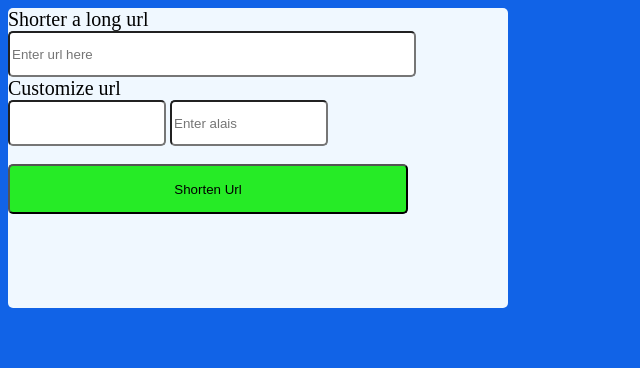
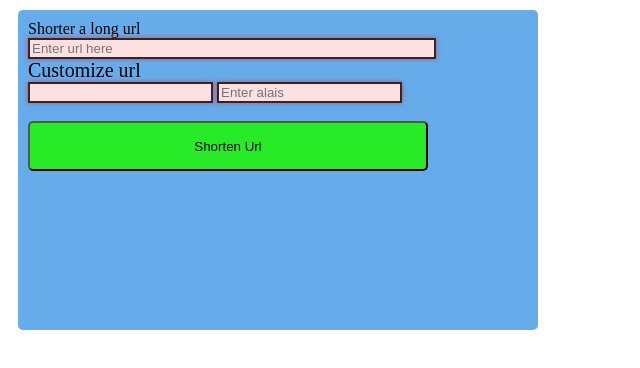
Before and after one commit to umerfarooqmaker/forms, a plain HTML site: page index.html in a window 1280 px wide. Shown: the whole page, without its empty margins (0-640 px from the left). Drawn offline with Linux system fonts and the light colour scheme.

Commit message:
Update index.html

```diff
--- a/index.html
+++ b/index.html
@@ -4,24 +4,71 @@
     <meta charset="UTF-8">
     <meta http-equiv="X-UA-Compatible" content="IE=edge">
     <meta name="viewport" content="width=device-width, initial-scale=1.0">
-    <title>Area Calculator</title>
+    <title>loop</title>
+    <style>
+        .box{
+            background-color:rgb(102, 172, 234);
+            border: 1px;
+            width: 500px;
+            height:300px;
+            border-radius:5px;
+            margin:10px;
+            padding: 10px;
+        }
+        .label{
+            width:400px;
+            height:100px;
+            font-size:30px ;
+            border-radius:5px;
+        }
+        .input{
+            border-radius:5px;
+            height:100px;
+            width: 150px;
+        }
+        :required {
+        border: 2px solid rgb(54, 36, 36);
+        background-color: #ffe0e0;
+    }
+
+    /* Styles specifically for required input fields */
+    input:required {
+        box-shadow: 0 0 5px rgba(255, 0, 0, 0.5);
+    }
+        input:focus{
+                background-color: blueviolet;
+                color: beige;
+        }
+       .btn_url{
+        width:400px;
+        height:50px;
+        border-radius:5px;
+        background-color:rgb(38, 235, 38);
+        cursor: pointer;
+       }
+       .btn_url:hover{
+        background-color: aqua;
+       }
+    </style>
 </head>
-<body style="background-color:rgb(17, 99, 231)">
-    <div style="background-color:aliceblue; border: 1px; width: 500px; height:300px; border-radius:5px" >
+<body>
+    <div class="box" >
     <form>
-        <label for="url" style="width:400px;height:40px; font-size:20px ; border-radius:5px">Shorter a long url</label><br>
-        <input type="text" name="url" placeholder="Enter url here" style="width:400px;height:40px; border-radius:5px"><br>
+
+        <label for="url" >Shorter a long url</label><br>
+        <input type="text" name="url" placeholder="Enter url here" style="width:400px; " required><br>
+
         <label for="customize url" style="width:400px;height:50px; font-size: 20px; border-radius:5px">Customize url</label><br>
 
-        <input list="tinyurl.com" name="url choice" style="width:150px;height:40px; border-radius:5px" />
+        <input list="tinyurl.com" name="url choice" required/>
 
 <datalist id="tinyurl.com">
   <option value="tinyurl.com"></option>
   <option value="Add Domain"></option>
 
 </datalist>
-        <input type="text" name="alais" placeholder="Enter alais"  style="width:150px;height:40px; border-radius:5px"><br><br>
-        <button style="width:400px;height:50px;  border-radius:5px; background-color:rgb(38, 235, 38);">Shorten Url</button>
+        <input type="text" name="alais" placeholder="Enter alais" required ><br><br>
+        <button class="btn_url">Shorten Url</button>
     </form>
 </div>
 
```
